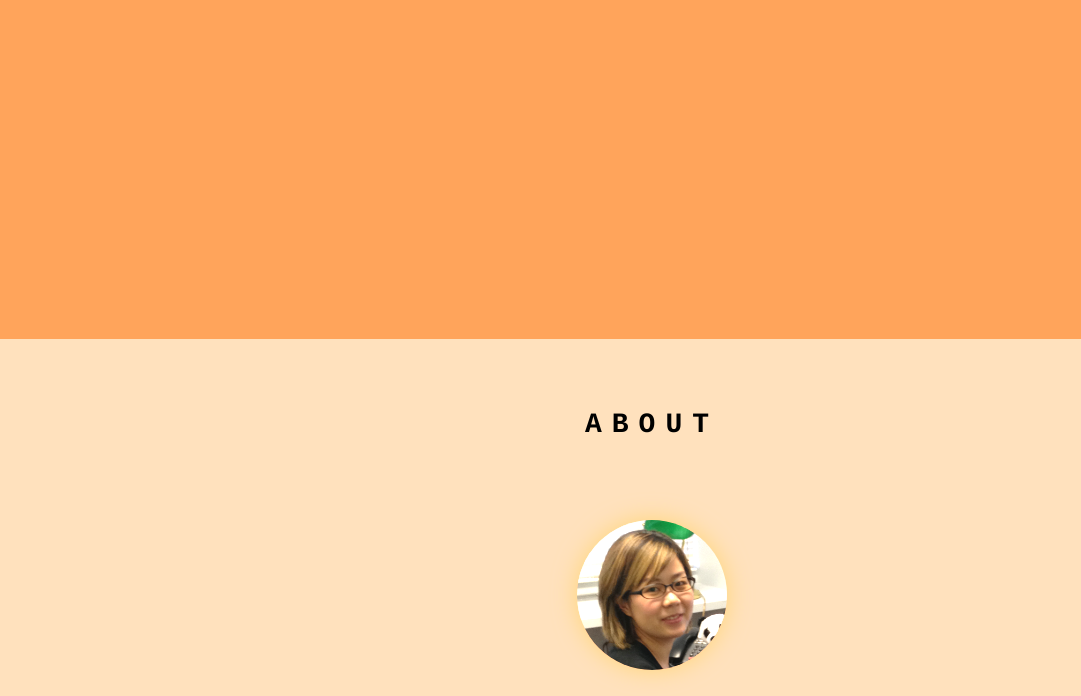
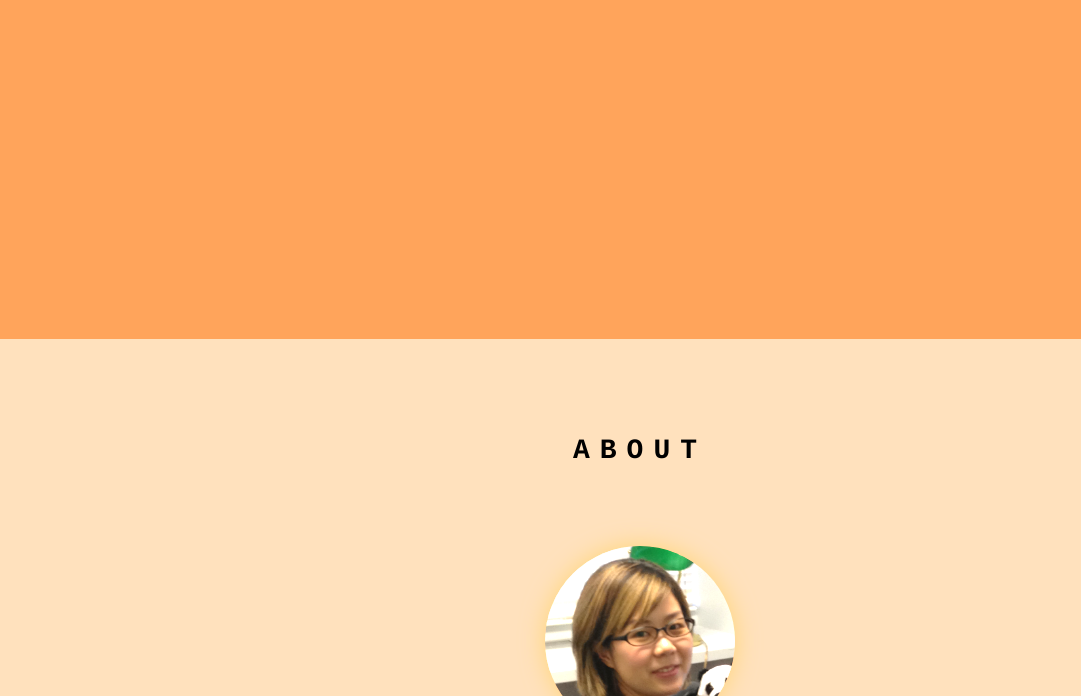
Before and after one commit to shiv-chan/Portfolio, a plain HTML site: page home.html in a window 1280 px wide. Shown: the part 461-1157 px from the top of the page, without its empty margins (0-1081 px from the left). Drawn offline with Linux system fonts and the light colour scheme.

Commit message:
Update the layout for medium size devices.

```diff
--- a/CSS/_layout.scss
+++ b/CSS/_layout.scss
@@ -453,24 +453,21 @@ footer {
 
 //medium size screen
 @include media-md {
-	body {
-		width: 100%;
-		section > h1:nth-of-type(1) {
-			font-size: 20px;
-			padding-left: 1rem;
-		}
-	}
 
 	.hamburger {
 		visibility: hidden;
 	}
 
-	div.socialBtn {
-		top: 4rem;
-		margin-left: 1.5rem;
+	.socialBtn {
+		top: 6rem;
+		margin-left: 2rem;
+
+		a i {
+			font-size: 24px;
+		}
 	}
 
-	div.overlay {
+	.menuOverlay {
 		width: 100%;
 		height: 60px;
 		visibility: visible;
@@ -479,9 +476,12 @@ footer {
 		border-radius: 0;
 		background-color: $primary-color;
 		position: fixed;
+		@include flex(row);
+
 
 		nav {
 			display: block;
+			width: 80%;
 
 			li:first-child {
 				display: block;
@@ -489,10 +489,10 @@ footer {
 
 			.menu {
 				@include flex(row);
-				justify-content: center;
-				li.menuItem {
-					margin: 0 2rem 0 0;
-					align-self: center;
+				justify-content: space-evenly;
+
+				.menuItem {
+					margin: 0;
 
 					a {
 						font-size: 20px;
@@ -502,90 +502,64 @@ footer {
 		}
 	}
 
-	#top {
-		display: flex;
-		h1 {
-			margin: 5rem auto;
-		}
-	}
+	header {
+		align-items: center;
 
-	#about,
-	#skills,
-	section#works,
-	#contact {
-		padding: 70px 3rem 60px 4.5rem;
-		position: relative;
-	}
+		#headerContainer {
+			width: 365px;
 
-	#about {
-		.profile {
-			img {
-				width: 150px;
-				height: 150px;
-			}
-
-			.profileSummary {
-				margin-left: 5rem;
-				h2 {
-					font-size: 25px;
-				}
-
-				p:nth-of-type(1) {
-					font-size: 16px;
-				}
-
-				p:nth-of-type(2) {
-					font-size: 16px;
-				}
+			h1,
+			h1:nth-of-type(2) {
+				font-size: 32px;
 			}
 		}
 	}
 
-	section#skills {
-		a {
-			font-size: 14px;
-			padding-left: 1rem;
+	#aboutContainer {
+		.profile {
+				h2 {
+					margin-top: 3.5rem;
+				}
+
+				p:nth-of-type(1) {
+					margin-bottom: 3.5rem;
+				}
+		}
+	}
+
+	#skills {
+		#modal span {
+			font-size: 30px;
 		}
 
-		.langList {
-			grid-template-columns: repeat(4, 1fr);
-			grid-template-rows: auto;
-			margin: 3.5rem 0;
+		.skillLevel {
+			width: 70%;
+			h2 {
+				font-size: 22px;
+			}
 
-			&Item {
-				font-size: 20px;
-
-				& > i {
-					font-size: 50px;
-				}
-
-				span {
-					font-size: 16px;
-				}
+			p {
+				text-align: start;
 			}
 		}
 
-		h2,
-		p {
-			font-size: 18px;
+		&Container {
+			.langList {
+				grid-template-columns: repeat(4, 1fr);
+				grid-template-rows: auto;
+				margin: 3.5rem 0;
+			}
 		}
 	}
 
-	#works {
+	#worksContainer {
 		.worksList {
-			display: grid;
 			grid-template-columns: repeat(3, 1fr);
 		}
 	}
 
-	#contact {
-		h1:nth-of-type(2) {
-			font-size: 18px;
-		}
-
-		p {
-			font-size: 16px;
-		}
+	#contactContainer {
+		width: 500px;
 	}
 
 	footer {
```
Also changed, not shown: CSS/main.css.
